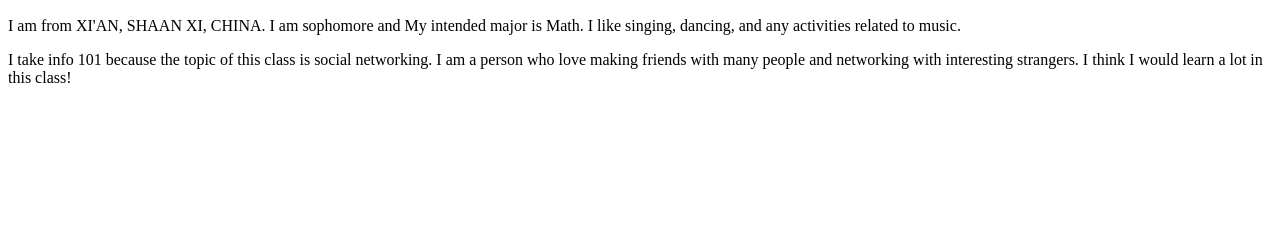
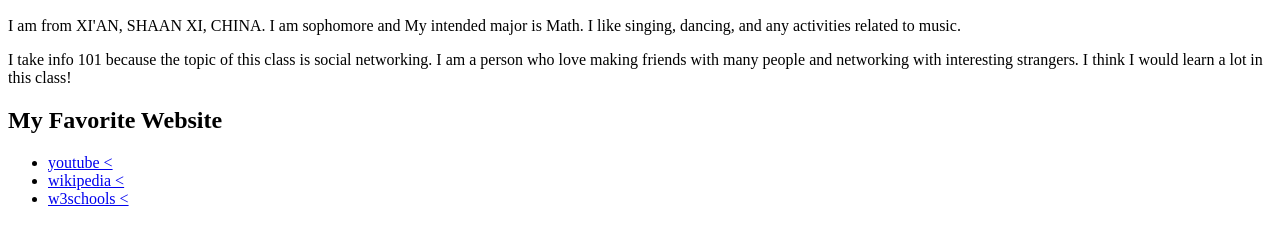
Before and after one commit to yx0205-1831999/yx0205-1831999, a plain HTML site: page tags.html in a window 1280 px wide. Shown: the part 110-352 px from the top of the page. Drawn offline with Linux system fonts and the light colour scheme.

Commit message:
Add files via upload

```diff
--- a/tags.html
+++ b/tags.html
@@ -13,5 +13,21 @@
 			is social networking. I am a person who love making friends with
 			many people and networking with interesting strangers.
 			I think I would learn a lot in this class! </p>
+
+		<h2> My Favorite Website </h2>
+		<ul>
+			<li>
+				<a href = " https://www.youtube.com/ " > youtube < </a>
+			</li>
+
+			<li>
+				<a href = " https://www.wikipedia.org/ " > wikipedia < </a>
+			</li>
+
+			<li>
+				<a href = " https://www.w3schools.com/ " > w3schools < </a>
+			</li>
+
+		</ul>
 	</body>
 </html>
```
